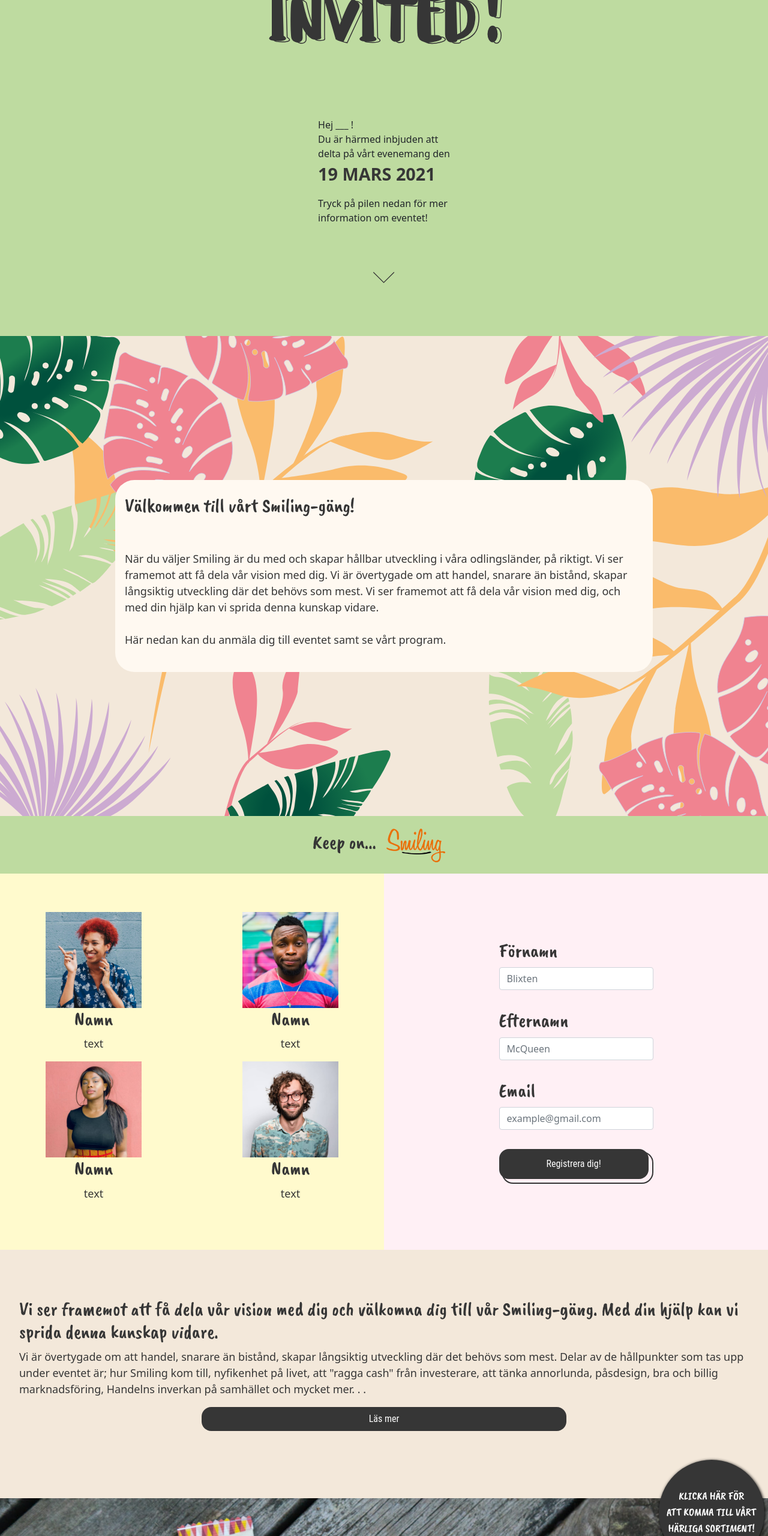
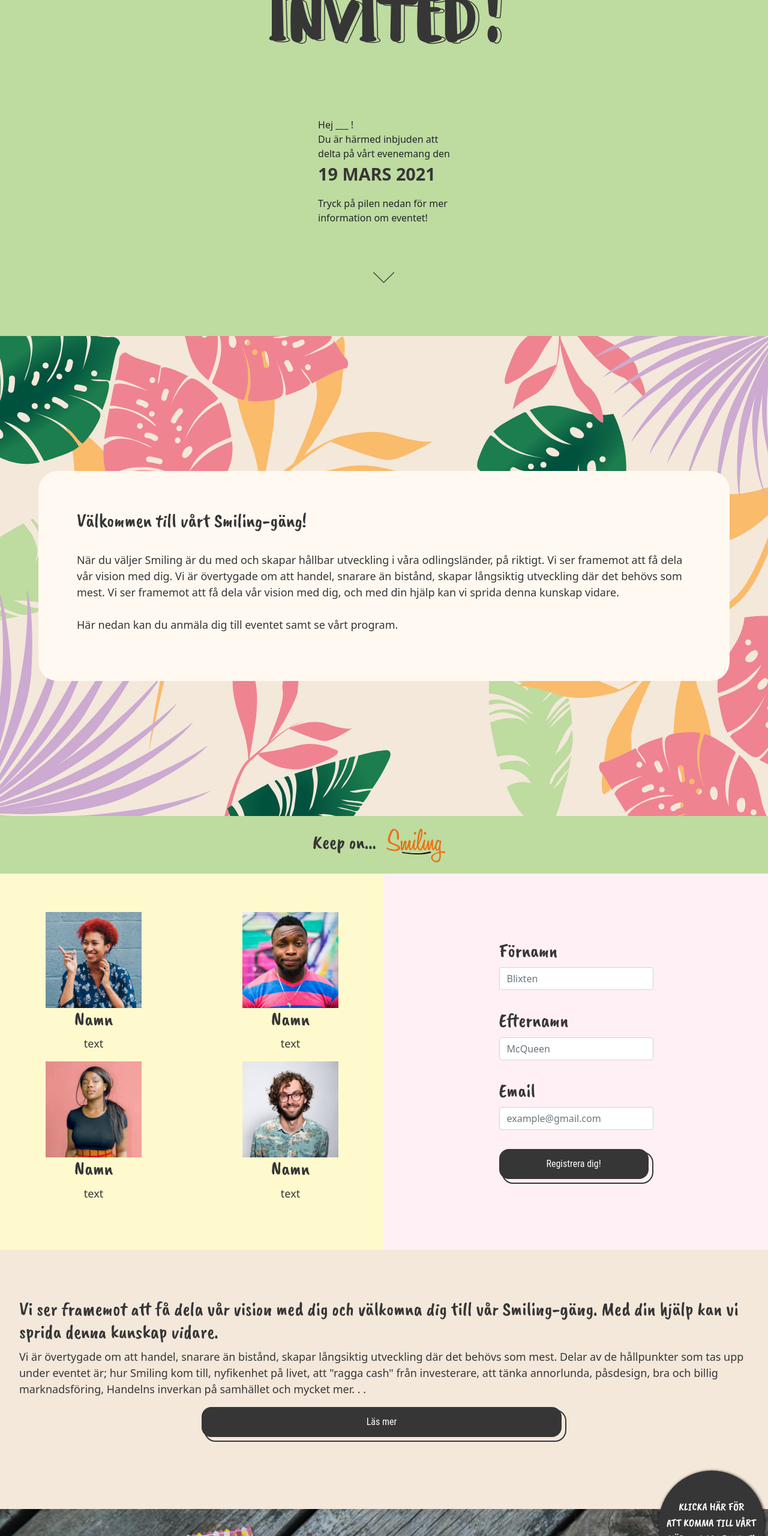
Before and after one commit to aagneess/smiling, a plain HTML site: page index.html in a window 1280 px wide. Shown: the part 240-2800 px from the top of the page at 60% size. Drawn offline with nearby package versions, Linux system fonts and the light colour scheme.

Commit message:
added narrow and tablet responsivity

```diff
--- a/app.js
+++ b/app.js
@@ -42,9 +42,9 @@
 document.getElementById("myBtn").addEventListener("click",preventClick);
 
 function showMore() {
-  var dots = document.getElementById("dots");
-  var moreText = document.getElementById("more");
-  var btnText = document.getElementById("myBtn");
+  const dots = document.getElementById("dots");
+  const moreText = document.getElementById("more");
+  const btnText = document.getElementById("myBtn");
 
   if (dots.style.display === "none") {
     dots.style.display = "inline";
--- a/index.html
+++ b/index.html
@@ -43,19 +43,19 @@
 <section class="event-page">
 <div>
 
-<article class="info">
+<article class="wrapper">
 
+<section class="illustration">
   <picture class="illustration" id="illustration">
-    <source media="(min-width: 700px)" srcset="/images/back-drop-desktop.svg" />
-    <source media="(min-width: 0px)" srcset="/images/back-drop-phone.svg" />
-    <img class="illustration" src="images/back-drop-phone.svg" alt="Illustration med tropiska blad"/>
-</picture>
+    <source media="(min-width: 1000px)" srcset="/images/illustrations/back-drop-desktop.svg" />
+    <source media="(min-width: 700px)" srcset="/images/illustrations/back-drop-tablet.svg" />
+    <source media="(min-width: 400px)" srcset="/images/illustrations/back-drop-phone.svg" />
+    <img class="illustration" src="images/illustrations/narrow-phone.svg" alt="Illustration med tropiska blad"/>
+  </picture>
+</section>
 
-
-  <div class="white-box">
   <section class="introduction">
         <h3> Välkommen till vårt Smiling-gäng!</h3> <br>
-            <br>
             <p>
             När du väljer Smiling är du med och skapar hållbar utveckling
              i våra odlingsländer, på riktigt.
@@ -67,8 +67,12 @@
             <br>
             Här nedan kan du anmäla dig till eventet samt se vårt program.
         </p>
-      </section></div>
-</article>
+  </section>
+
+ </article>
+
+
+
 
 <article class="green-box">
   <div class="message">
@@ -169,8 +173,13 @@
     och dynamisk där vi växlar mellan bild, film och tal.</span>
   </p>
   <div class="read-more">
-  <button onclick="showMore()" id="myBtn">Läs mer</button>
+    <button class="event-button" onclick="showMore()" id="myBtn">
+      <span class="event-button__text">Läs mer</span>
+    </button>
   </div>
+
+
+
 </article>
 
 <!-- <article class="product-quote">
--- a/styles/event-page.css
+++ b/styles/event-page.css
@@ -7,43 +7,27 @@
 }
 
 /* INFO SECTION */
-.info {
+.wrapper {
     display: flex;
     justify-content: center;
     align-items: center;
 }
-
 .illustration {
     width: 100vw;
     position: relative;
     left: 0;
 }
 
-.white-box {
-    display: flex;
-    align-items: center;
+.introduction {
+    width: 90vw;
     position: absolute;
     background-color: var(--event-text);
-    opacity: 1;
-    width: 90%;
-    height: 70%;
+    padding: 1rem;
     border-radius: 2rem;
 }
-@media screen and (min-width: 700px) {
-    .white-box  {
-        opacity: 1;
-        width: 70%;
-        height: 40%;
-    }
-}
-.introduction {
-    padding: 0 1rem 0 1rem;
-}
-@media screen and (min-width: 1300px) {
-    .introduction {
-        padding: 0 5rem 0 5rem;
-    }
-}
+
+
+
 /* GREEN SECTION */
 .green-box {
     height: 6rem;
@@ -170,9 +154,6 @@
     justify-content: center;
 }
 #myBtn {
-    background-color: var(--main-color);
-    color: white;
-    border: none;
     border-radius: 1rem;
     padding: 0.5rem;
     width: 50%;
--- a/styles/media.css
+++ b/styles/media.css
@@ -10,6 +10,13 @@
 @media screen and (min-width: 700px) {
     p {
         font-size: 18px;
+    }
+    .white-box  {
+        width: 70%;
+        height: 60%;
+    }
+    .introduction {
+        padding: 4rem;
     }
     .smiling-products {
         max-width: 500px;
@@ -24,6 +31,9 @@
 }
 
 @media screen and (min-width: 1300px) {
+    .introduction {
+        padding: 5rem;
+    }
     .info-product {
         display: flex;
     }
@@ -40,8 +50,6 @@
     }
     .products {
         width: 1000px;
-        padding: 1rem 3rem 4rem 0rem;
-        display: flex;
     }
     .product-button {
     width: 15rem;
```
Also changed, not shown: images/back-drop-desktop.svg (deleted), images/illustrations/back-drop-desktop.svg (added), images/illustrations/back-drop-phone.svg (renamed from images/back-drop-phone.svg), images/illustrations/back-drop-tablet.svg (added), images/illustrations/bottom-desktop.svg (renamed from images/bottom-desktop.svg), images/illustrations/left-desktop.svg (renamed from images/left-desktop.svg), images/illustrations/narrow-phone.svg (added), images/illustrations/right-desktop.svg (renamed from images/right-desktop.svg), images/illustrations/top-desktop.svg (renamed from images/top-desktop.svg).
